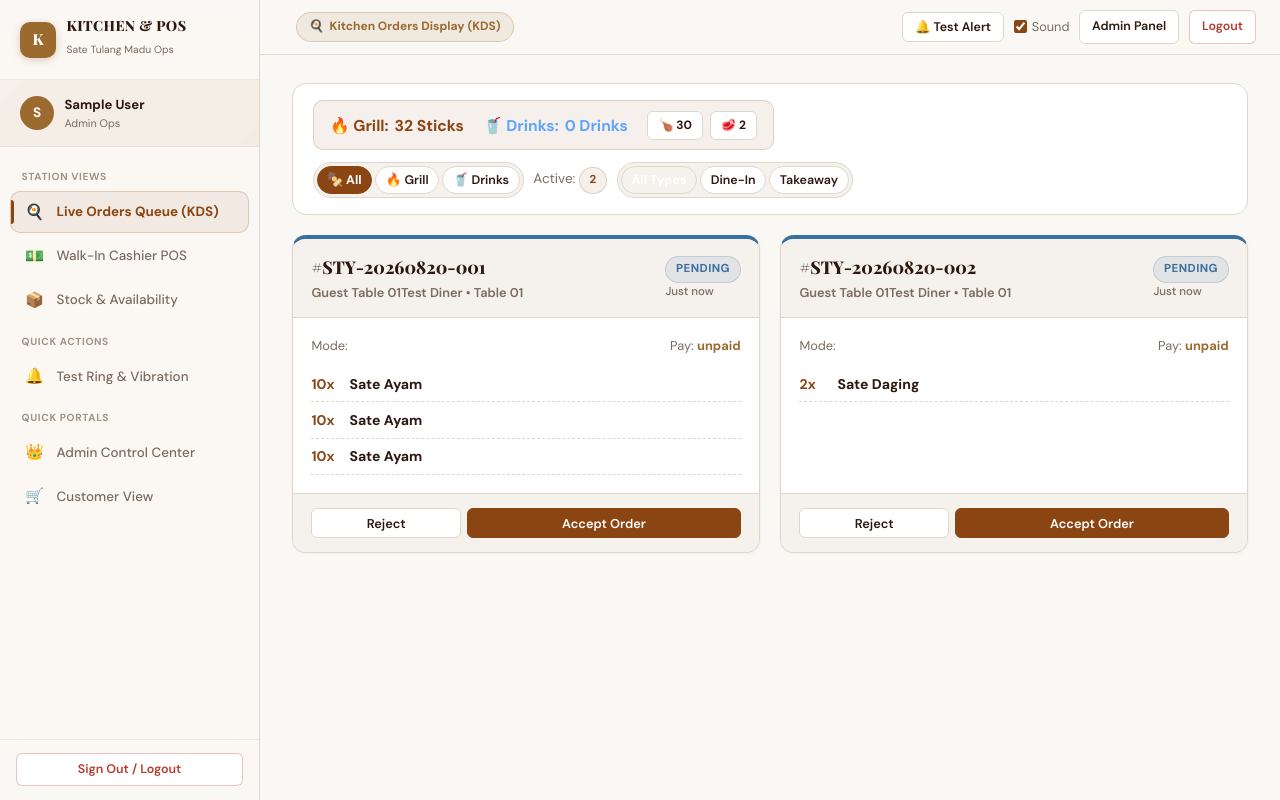
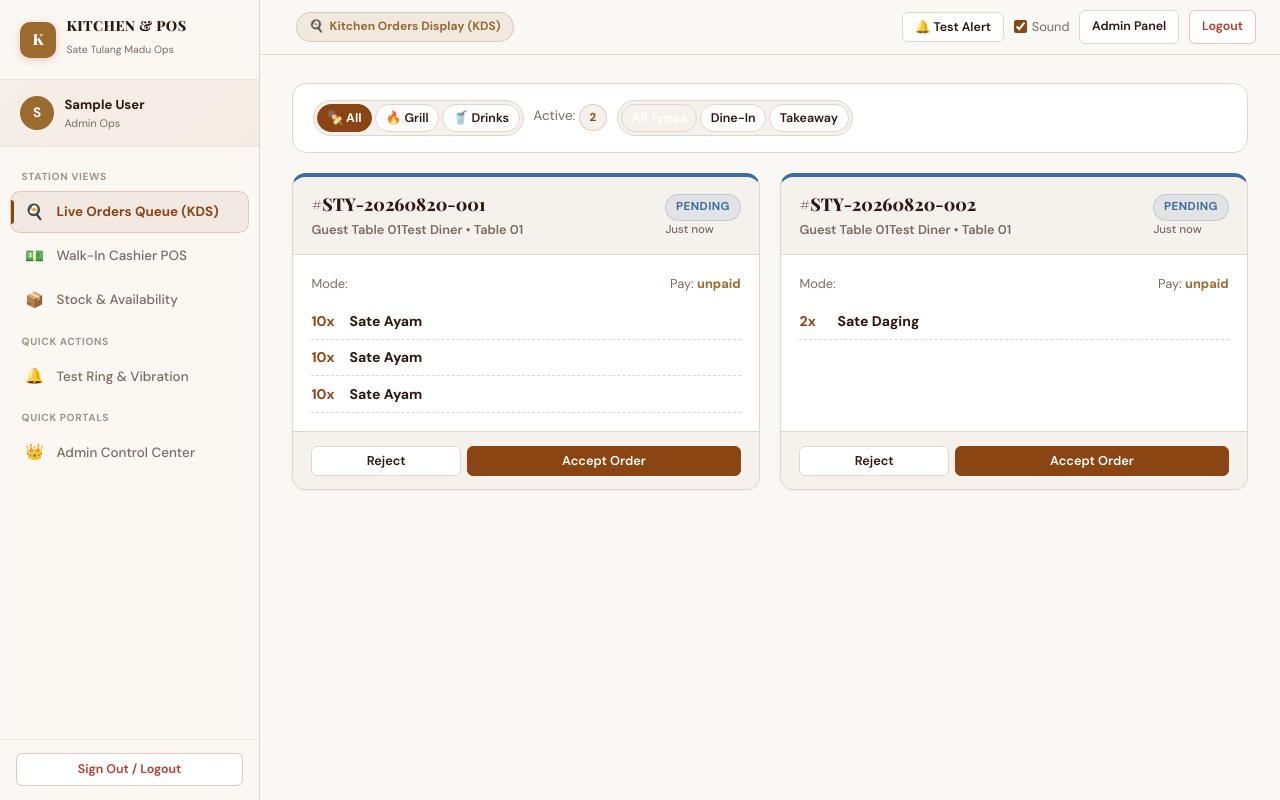
Before and after one commit to Izzul022/satay-ordering-system, a PHP site: page /kitchen.php in a window 1280 px wide. Run offline with PHP 8.4, Linux system fonts and the light colour scheme; the visitor is signed in with stand-in values (Sample User, id 1); data comes from the database, SQL or seed files in the repository.

Commit message:
Remove queue summary bar and Customer View link from staff and drinks side (kitchen.php)

```diff
--- a/kitchen.php
+++ b/kitchen.php
@@ -79,17 +79,13 @@ $isDrinksStaff = ($currentUser['role'] === 'staff_drinks' || strpos(strtolower($
                 <span>Test Phone Ring & Vibration</span>
             </button>
 
-            <div class="sidenav-section-title">Quick Portals</div>
             <?php if ($currentUser['role'] === 'admin'): ?>
+                <div class="sidenav-section-title">Quick Portals</div>
                 <a href="admin.php" class="sidenav-link">
                     <span class="sidenav-link-icon">👑</span>
                     <span>Admin Control Center</span>
                 </a>
             <?php endif; ?>
-            <a href="index.php" class="sidenav-link">
-                <span class="sidenav-link-icon">🛒</span>
-                <span>Customer Ordering View</span>
-            </a>
         </nav>
 
         <div class="sidenav-footer">
@@ -145,17 +141,13 @@ $isDrinksStaff = ($currentUser['role'] === 'staff_drinks' || strpos(strtolower($
                 <span>Test Ring & Vibration</span>
             </button>
 
-            <div class="store-sb-section">Quick Portals</div>
             <?php if ($currentUser['role'] === 'admin'): ?>
+                <div class="store-sb-section">Quick Portals</div>
                 <a href="admin.php" class="store-sb-link">
                     <span class="store-sb-link-icon">👑</span>
                     <span>Admin Control Center</span>
                 </a>
             <?php endif; ?>
-            <a href="index.php" class="store-sb-link">
-                <span class="store-sb-link-icon">🛒</span>
-                <span>Customer View</span>
-            </a>
         </nav>
 
         <!-- Sidebar Footer -->
@@ -218,10 +210,6 @@ $isDrinksStaff = ($currentUser['role'] === 'staff_drinks' || strpos(strtolower($
         <section id="view-kds">
             <!-- Grill / Drinks Aggregator Bar -->
             <div class="kds-header">
-                <div class="grill-aggregator-bar" id="grill-aggregator-content">
-                    <span style="color:var(--text-muted);">Loading live queue counters...</span>
-                </div>
-
                 <div style="display:flex; align-items:center; gap:0.6rem; flex-wrap:wrap;">
                     <!-- Station Filter Selector -->
                     <div style="display:flex; gap:3px; background:var(--bg-card); padding:3px; border-radius:var(--radius-full); border:1px solid var(--border-color);">
```
